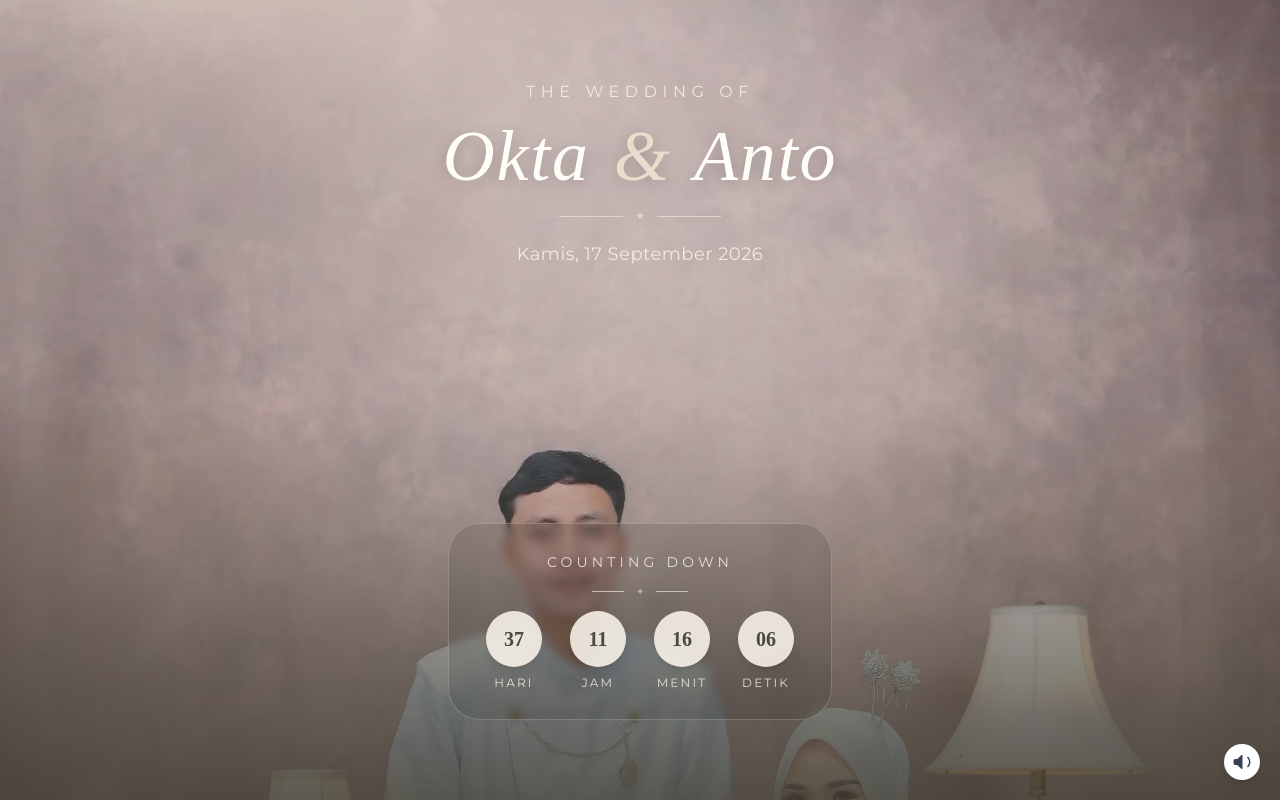
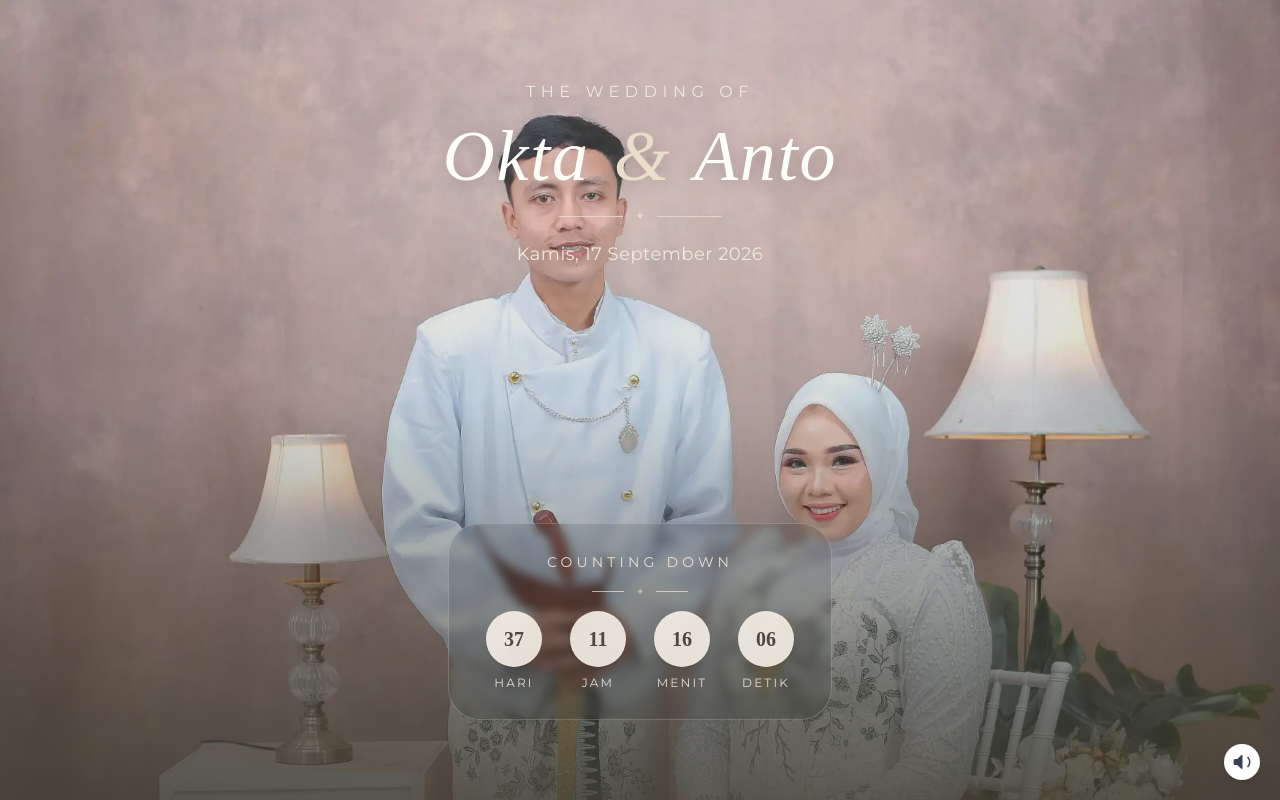
Before and after one commit to yodi-dev/okta-anto, a Nuxt app: page / in a window 1280 px wide. Both pictures are taken after a click on the button "Buka Undangan". Shown: the top 800 px of the page. Built offline with nearby package versions, Linux system fonts and the light colour scheme; no server answers; the database is empty.

Commit message:
fix bg countdown - done

```diff
--- a/components/Countdown.vue
+++ b/components/Countdown.vue
@@ -1,5 +1,5 @@
 <template>
-  <section ref="countdownRef" class="relative h-screen w-full overflow-hidden bg-cover bg-no-repeat bg-[60%_10%]"
+  <section ref="countdownRef" class="relative h-screen w-full overflow-hidden bg-cover bg-no-repeat bg-[60%_40%]"
     style="background-image: url('/images/2.webp')">
     <!-- Soft dark overlay -->
     <div class="absolute inset-0 z-0 bg-gradient-to-b from-black/5 via-black/15 to-[#403c32]/85"></div>
```
